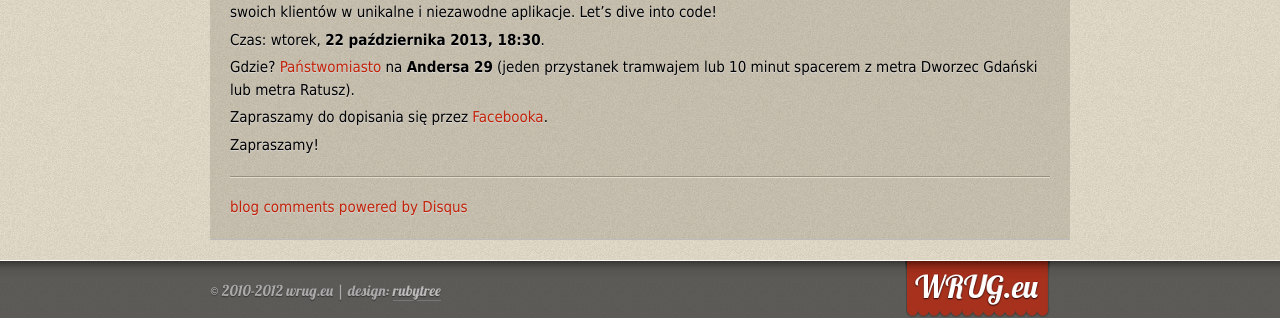
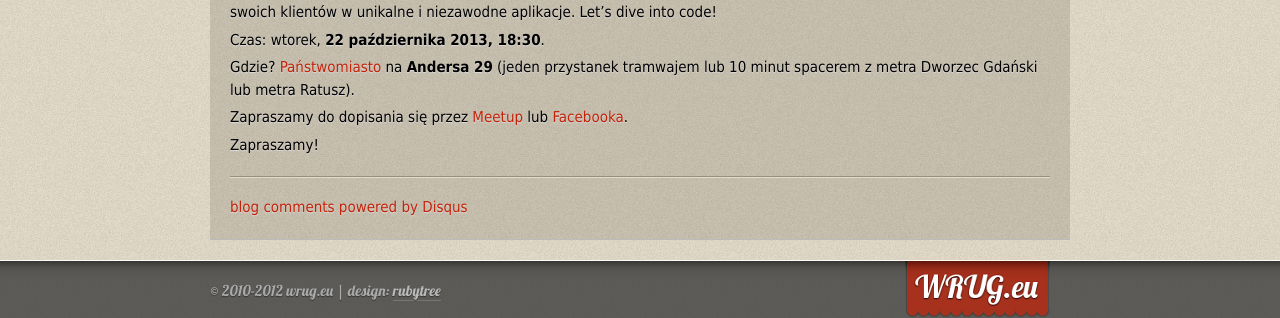
Before and after one commit to wrug/wrug.eu, a Jekyll site: the page built from _posts/2013-10-08-spotkanie-pazdziernikowe.md, in a window 1280 px wide. Shown: the part 608-926 px from the top of the page. Built offline with Jekyll 4.4.1, drawn with Linux system fonts in a browser that asks for light colours; comment, search, counter and statistics services are not loaded.

Commit message:
October 2013 Meetup link

```diff
--- a/_posts/2013-10-08-spotkanie-pazdziernikowe.md
+++ b/_posts/2013-10-08-spotkanie-pazdziernikowe.md
@@ -35,6 +35,7 @@ Gdzie? [Państwomiasto](http://panstwomiasto.pl) na
 minut spacerem z metra Dworzec Gdański lub metra Ratusz).
 
 Zapraszamy do dopisania się przez
-[Facebooka](https://www.facebook.com/events/428755057234255/).
+[Meetup](http://www.meetup.com/Warsaw-Ruby-Users-Group-WRUG/events/145202622/)
+lub [Facebooka](https://www.facebook.com/events/428755057234255/).
 
 Zapraszamy!
```
